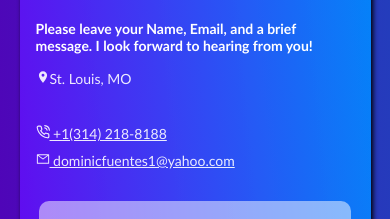
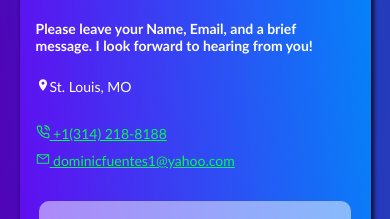
Before and after one commit to fuentesdominic/portfolio, a React (Create React App) app: page / in a window 390 px wide. Shown: the part 3810-4029 px from the top of the page. Built offline with nearby package versions, Linux system fonts and the light colour scheme.

Commit message:
add pdf for resume

```diff
--- a/src/components/contact/Contact.css
+++ b/src/components/contact/Contact.css
@@ -34,13 +34,13 @@
 .contact-location {
     position: absolute;
     bottom: 5rem;
-    color: rgba(255,255,255,0.9);
+    color:  rgba(255,255,255,1);
 }
 
 .contact-number {
     position: absolute;
     bottom: 3rem;
-    color: rgba(255,255,255,0.9);
+    color:  #06f754;
     font-size: 16px;
 }
 
@@ -51,7 +51,7 @@
 .contact-email {
     position: absolute;
     bottom: 1rem;
-    color: rgba(255,255,255,0.9);
+    color:  #06f754;
 }
 
 .contact-email:hover {
@@ -167,7 +167,7 @@ textarea#message {
     .contact-location {
         position: relative;
         font-size: 14px !important;
-        bottom: 2rem;
+        bottom: 1.5rem;
     }
 
     .contact-email {
--- a/src/components/sideBar/SideBar.jsx
+++ b/src/components/sideBar/SideBar.jsx
@@ -1,5 +1,7 @@
 import './SideBar.css';
 import { Link } from 'react-router-dom';
+import pdf from '../../assets/resume.pdf';
+
 
 const SideBar = ({ onNavClick }) => {
 
@@ -11,7 +13,7 @@ const SideBar = ({ onNavClick }) => {
         <Link className='item' onClick={() => onNavClick('about')}>About</Link>
         <Link className='item' onClick={() => onNavClick('projects')}>Projects</Link>
         <Link className='item' onClick={() => onNavClick('contact')}>Contact</Link>
-        <button className='resume-btn'><a className='item' href='https://docs.google.com/document/d/13EZzbupTfKS3CSzTydAIo1M4spQxeOgnOvWgXOXrKig/edit?usp=sharing' target='_blank' rel='noreferrer'>Resume</a></button>
+        <button className='resume-btn'><a className='item' href={pdf} target='_blank' rel='noreferrer'>Resume</a></button>
 
       </div>
     </nav>
```
Also changed, not shown: 1 other file (tests, documents, lock files or other folders).
